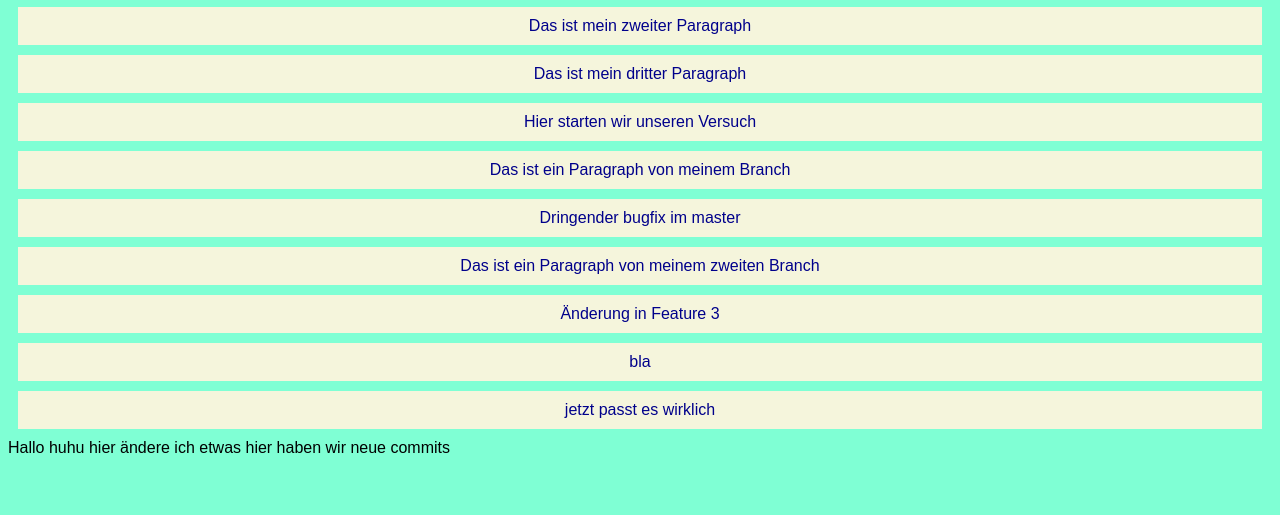
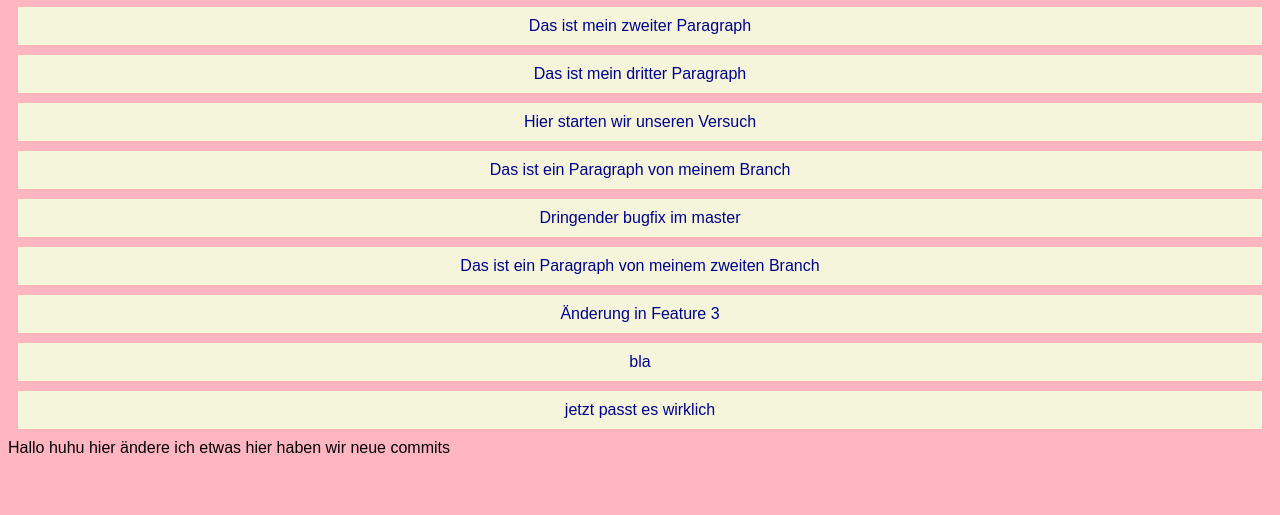
Before and after one commit to LauraLugbauer/APMG22025, a plain HTML site: page index.html in a window 1280 px wide. Shown: the part 285-800 px from the top of the page. Drawn offline with Linux system fonts and the light colour scheme.

Commit message:
Hintergrundfarbe geändert

```diff
--- a/styles.css
+++ b/styles.css
@@ -1,6 +1,6 @@
 body{
     font-family: sans-serif;
-    background-color: aquamarine;
+    background-color: lightpink;
     font-size: medium;
 }
 
```
